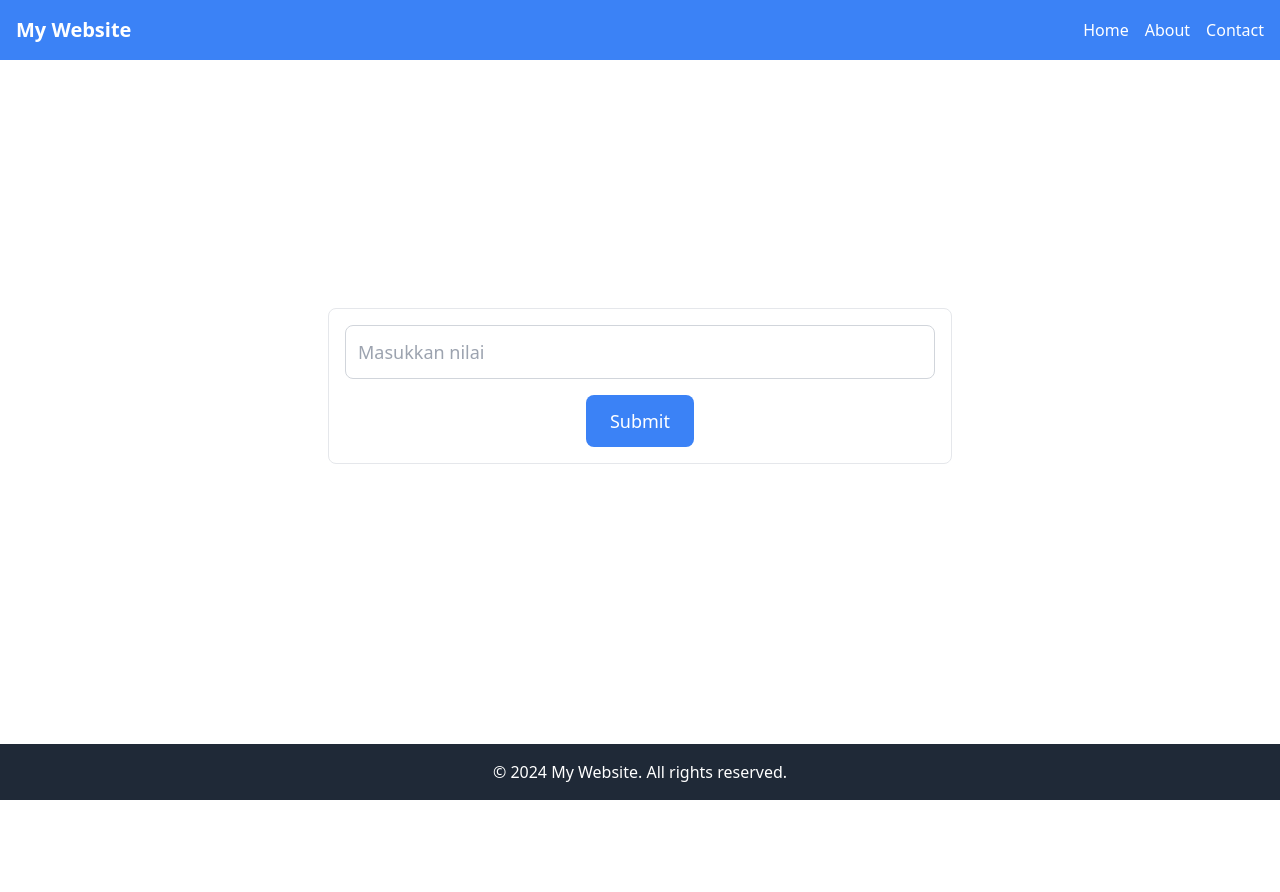
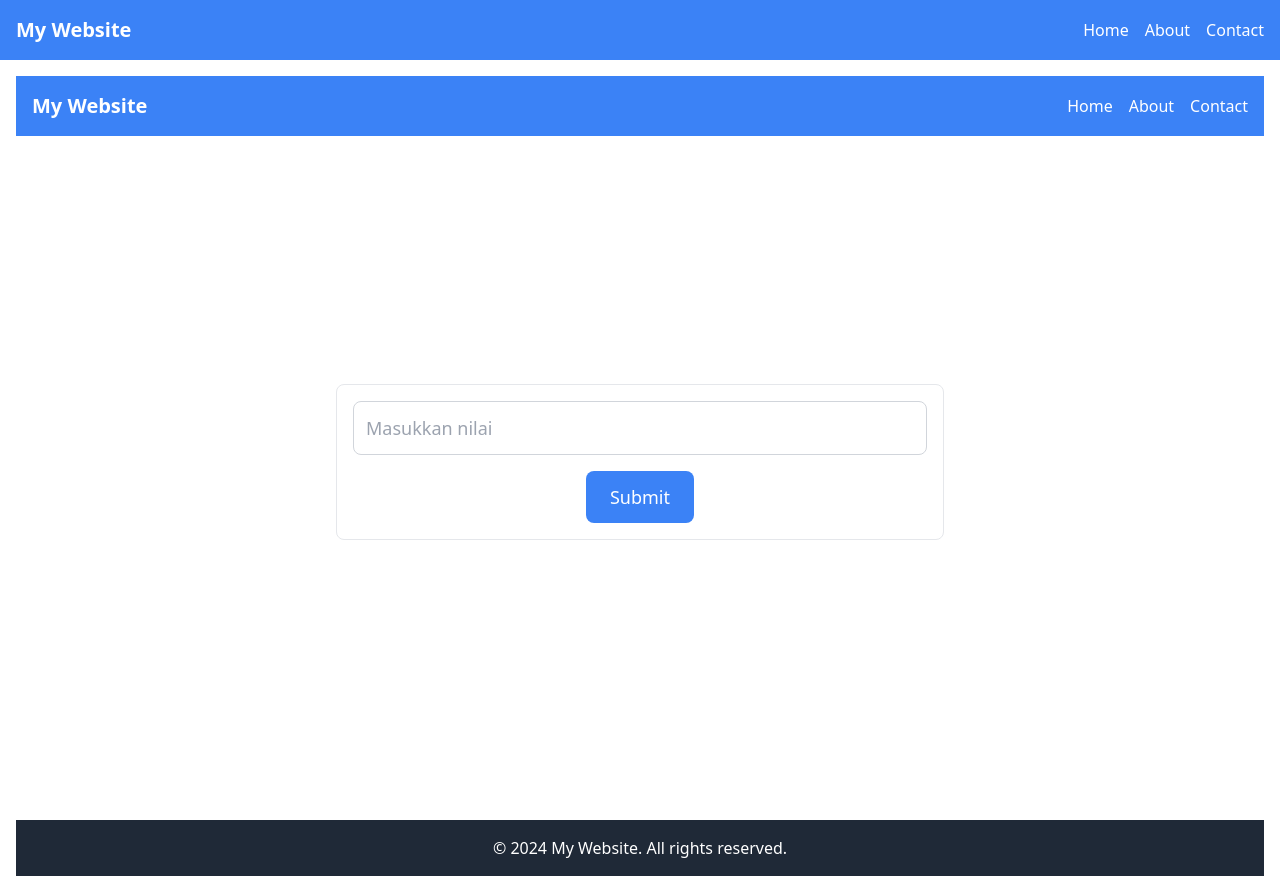
Before and after one commit to Banendra17/Rekom, a React (Create React App) app in the folder feapp/: page / in a window 1280 px wide. Before the commit the page ends 800 px from the top, so only its background shows below. Built offline with nearby package versions, Linux system fonts and the light colour scheme.

Commit message:
add pages : add about page

```diff
--- a/feapp/src/App.js
+++ b/feapp/src/App.js
@@ -1,19 +1,27 @@
 // src/App.js
 
 import React from 'react';
-import { BrowserRouter as Router, Routes, Route } from 'react-router-dom';
+import { BrowserRouter as Router, Route, Switch } from 'react-router-dom';
+import Header from './components/Header';
 import Home from './pages/Home';
+import About from './pages/About';
+//import Contact from './pages/Contact';
 
-function App() {
+const App = () => {
   return (
     <Router>
-      <main className="font-poppins">
-        <Routes>
-          <Route path="/" element={<Home />} />
-        </Routes>
-      </main>
+      <div className="App">
+        <Header />
+        <div className="content p-4">
+          <Switch>
+            <Route path="/" exact component={Home} />
+            <Route path="/about" component={About} />
+            {/* <Route path="/contact" component={Contact} /> */}
+          </Switch>
+        </div>
+      </div>
     </Router>
   );
-}
+};
 
 export default App;
--- a/feapp/src/components/Header.jsx
+++ b/feapp/src/components/Header.jsx
@@ -1,4 +1,7 @@
+// src/components/Header.jsx
+
 import React from 'react';
+import { Link } from 'react-router-dom';
 
 const Header = () => {
   return (
@@ -7,9 +10,21 @@ const Header = () => {
         <h1 className="text-lg sm:text-xl font-bold">My Website</h1>
         <nav>
           <ul className="flex space-x-2 sm:space-x-4">
-            <li><a href="#home" className="hover:underline text-sm sm:text-base">Home</a></li>
-            <li><a href="#about" className="hover:underline text-sm sm:text-base">About</a></li>
-            <li><a href="#contact" className="hover:underline text-sm sm:text-base">Contact</a></li>
+            <li>
+              <Link to="/" className="hover:underline text-sm sm:text-base">
+                Home
+              </Link>
+            </li>
+            <li>
+              <Link to="/about" className="hover:underline text-sm sm:text-base">
+                About
+              </Link>
+            </li>
+            <li>
+              <Link to="/contact" className="hover:underline text-sm sm:text-base">
+                Contact
+              </Link>
+            </li>
           </ul>
         </nav>
       </div>
--- /dev/null
+++ b/feapp/src/pages/About.jsx
@@ -0,0 +1,17 @@
+// src/pages/About.jsx
+
+import React from 'react';
+
+const About = () => {
+  return (
+    <div className="p-4">
+      <h2 className="text-2xl font-bold mb-4">About Us</h2>
+      <p className="text-lg">
+        We are a platform dedicated to providing the best recommendations for attractions in Yogyakarta.
+        Our mission is to help travelers discover destinations that match their preferences.
+      </p>
+    </div>
+  );
+};
+
+export default About;
```
